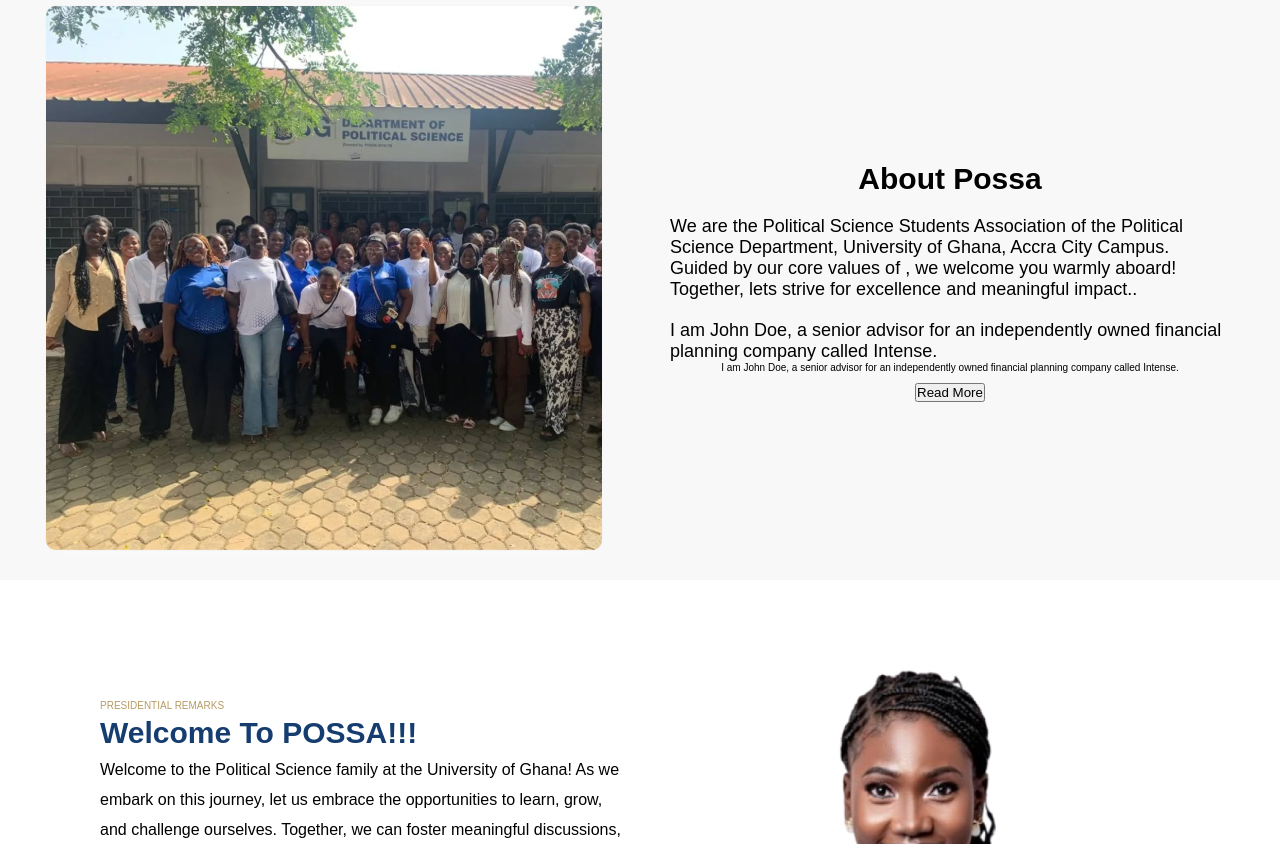
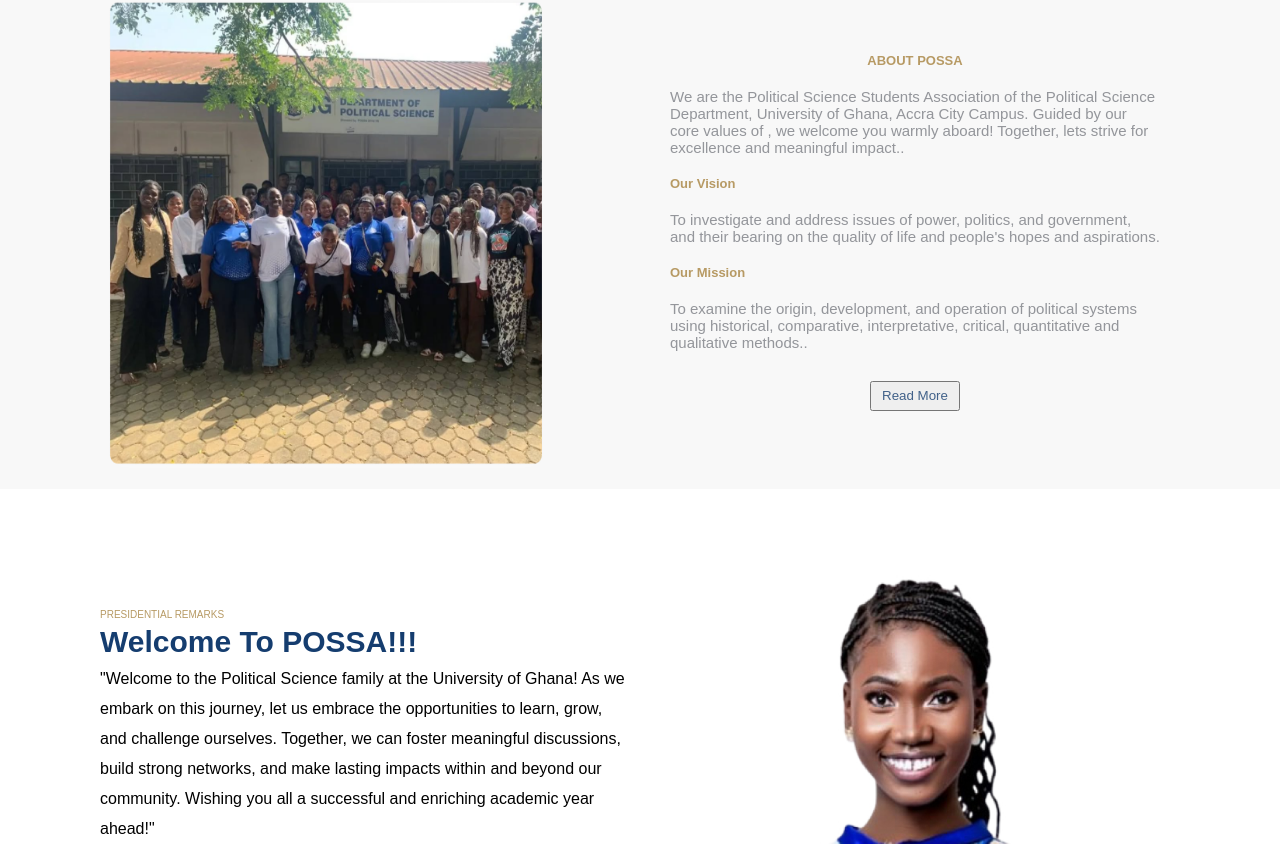
Before and after one commit to valkraidy/POSSA-digital-registration, a React (Vite) app in the folder frontend/: page / in a window 1280 px wide. Shown: the part 896-1740 px from the top of the page. Built offline with nearby package versions, Linux system fonts and the light colour scheme.

Commit message:
Work on about section

```diff
--- a/frontend/src/components/About.css
+++ b/frontend/src/components/About.css
@@ -6,14 +6,15 @@
 }
 
 .about .container {
-    width: 1240px;
+    width: 1100px;
     margin: auto;
     display: grid;
     grid-template-columns: repeat(2, 1fr);
 }
 
 .about h2 {
-    font-size: 3rem;
+    font-size: 1.3rem;
+    color:#B79A64;
 }
 
 .about .col-2 {
@@ -26,18 +27,39 @@
 
 .about .col-2 p:first-of-type {
     margin: 2rem 0;
-     font-size:1.8rem;
+     font-size:1.5rem;
+     color:#30343D80
 }
 
 .about .col-2 p:nth-child(4) {
-    font-size:1.8rem;
-    /* font-style: italic; */
+    font-size:1.5rem;
     font-weight: 300;
 }
-
+.vision{
+    font-size:1.5rem
+}
 .about button {
     margin-top: 1rem;
 }
+.Mission{
+      font-size:1.5rem
+
+}
+
+.about .container img {
+         width: 472px;
+height: 505px;
+    }
+
+     .about button {
+        margin-bottom: 1rem;
+        height:30px;
+        width:90px;
+        color:#153D6FCC;
+        background-color:width;
+
+    }
+
 
 @media screen and (max-width:940px) {
     .about .container {
@@ -50,7 +72,7 @@
 
     .about .container img {
         padding: 0rem;
-        width: 90vw;
+        width: 70vw;
     }
 
     .about .container .col-2 {
--- a/frontend/src/components/About.jsx
+++ b/frontend/src/components/About.jsx
@@ -8,11 +8,18 @@
             <div className='container'>
                 <img src={about} alt='john' />
                 <div className='col-2'>
-                    <h2>About Possa</h2>
+                    <h2>ABOUT POSSA</h2>
                     <span className='line'></span>
                     <p>We are the Political Science Students Association of the Political Science Department, University of Ghana, Accra City Campus. Guided by our core values of , we welcome you warmly aboard! Together, lets strive for excellence and meaningful impact..</p>
-                    <p>I am John Doe, a senior advisor for an independently owned financial planning company called Intense.</p>
-                     <p>I am John Doe, a senior advisor for an independently owned financial planning company called Intense.</p>
+                    <div className="vision">
+                     <h2>Our Vision</h2>
+                    <p>To investigate and address issues of power, politics, and government, and their bearing on the quality of life and people's hopes and aspirations.</p>
+                    </div>
+
+                    <div className="Mission">
+                     <h2>Our Mission</h2>
+                     <p>To examine the origin, development, and operation of political systems using historical, comparative, interpretative, critical, quantitative and qualitative methods..</p>
+                     </div>
                     <button className='button'>Read More</button>
                 </div>
             </div>
--- a/frontend/src/components/Welcome.jsx
+++ b/frontend/src/components/Welcome.jsx
@@ -10,13 +10,13 @@
                 <div className='col-1'>
                     <p>PRESIDENTIAL REMARKS</p>
                     <p> Welcome To POSSA!!!</p>
-                    <p>Welcome to the Political Science family at the University of Ghana!
+                    <p>"Welcome to the Political Science family at the University of Ghana!
                         As we embark on this journey, let us embrace the opportunities to
                         learn, grow, and challenge ourselves. Together, we can foster
                         meaningful discussions, build strong networks, and make lasting
                                 impacts within and beyond our community.
 
-                        Wishing you all a successful and enriching academic year ahead!</p>
+                        Wishing you all a successful and enriching academic year ahead!"</p>
 
                      <p> Miss Josephine Nti</p>
                       <p> President, POSSA</p>
```
